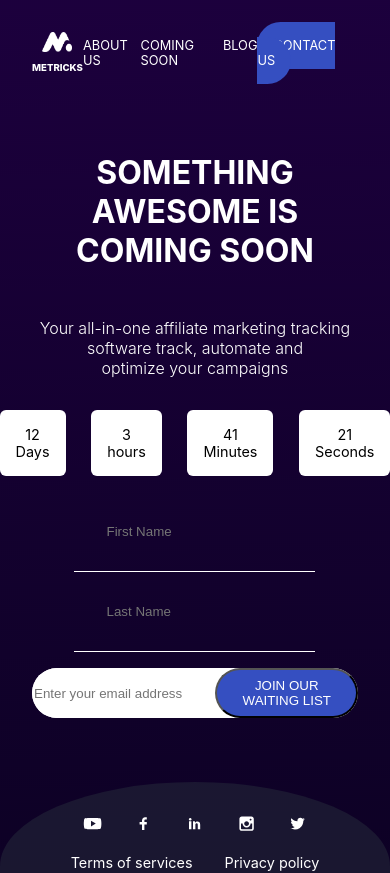
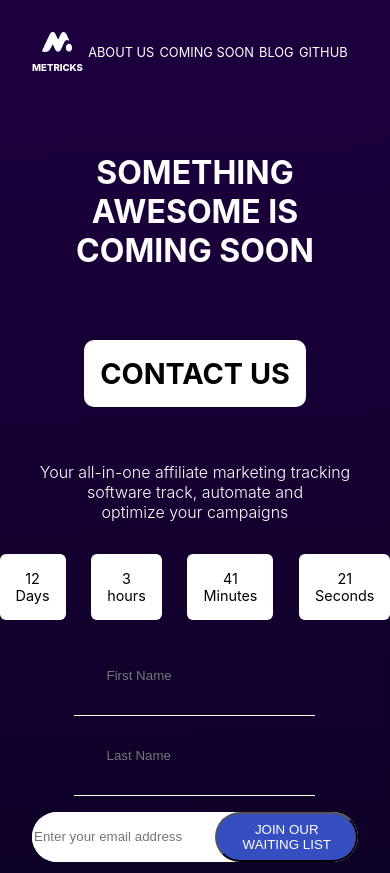
Before and after one commit to YOMEXI/paddle-frontend-assessment, a Next.js app: page / in a window 390 px wide. Shown: the top 873 px of the page. Built offline with nearby package versions, Linux system fonts and the light colour scheme.

Commit message:
github page without infinite scrolling implemented

```diff
--- a/components/Homepage/HomepageBody.module.css
+++ b/components/Homepage/HomepageBody.module.css
@@ -4,6 +4,10 @@
   flex-direction: column;
   justify-content: center;
   align-items: center;
+}
+
+.homePageContactus {
+  display: none;
 }
 
 .homePageBodyHeader {
@@ -27,4 +31,12 @@
   .homePageParagraph {
     font-size: 1rem;
   }
+  .homePageContactus {
+    display: block;
+    color: black;
+    font-size: 1.8rem;
+    background: white;
+    padding: 1rem;
+    border-radius: 10px;
+  }
 }
--- a/components/Homepage/HomepageBody.tsx
+++ b/components/Homepage/HomepageBody.tsx
@@ -1,3 +1,4 @@
+import Link from "next/link";
 import styles from "./HomepageBody.module.css";
 import HomePageForm from "./HomePageForm";
 import Timer from "./Timer";
@@ -9,6 +10,12 @@ const HomepageBody = () => {
         <h3 className={styles.homePageBodyHeader}>
           SOMETHING AWESOME IS <br /> COMING SOON
         </h3>
+        <h4 className={styles.homePageContactus}>
+          {" "}
+          <Link href="/contactUs">
+            <a>CONTACT US</a>
+          </Link>
+        </h4>
         <p className={styles.homePageParagraph}>
           Your all-in-one affiliate marketing tracking software track, automate
           and <br />
--- a/components/Layouts/NavBar.module.css
+++ b/components/Layouts/NavBar.module.css
@@ -49,6 +49,9 @@
     font-size: 0.6;
     font-weight: 800;
   }
+  .contactUs {
+    display: none;
+  }
 }
 
 @media (max-width: 880px) {
--- a/components/Layouts/NavBar.tsx
+++ b/components/Layouts/NavBar.tsx
@@ -28,7 +28,12 @@ const Header = () => {
           </Link>
         </li>
         <li className={styles.navBarLink}>
-          <Link href="/">
+          <Link href="/github">
+            <a>GITHUB</a>
+          </Link>
+        </li>
+        <li className={styles.navBarLink}>
+          <Link href="/contactUs">
             <a className={styles.contactUs}>CONTACT US</a>
           </Link>
         </li>
--- a/next.config.js
+++ b/next.config.js
@@ -1,6 +1,9 @@
 /** @type {import('next').NextConfig} */
 const nextConfig = {
   reactStrictMode: true,
-}
+  images: {
+    domains: ["avatars.githubusercontent.com"],
+  },
+};
 
-module.exports = nextConfig
+module.exports = nextConfig;
--- a/package.json
+++ b/package.json
@@ -9,6 +9,7 @@
     "lint": "next lint"
   },
   "dependencies": {
+    "axios": "^0.27.2",
     "next": "12.1.6",
     "react": "18.1.0",
     "react-dom": "18.1.0",
```
Also changed, not shown: components/Shared/GithubCard.module.css (added, +16 -0 lines), components/Shared/GithubCard.tsx (added, +32 -0 lines), components/Types.tsx (added, +7 -0 lines), pages/github.tsx (added, +38 -0 lines), 1 other file (tests, documents, lock files or other folders).
